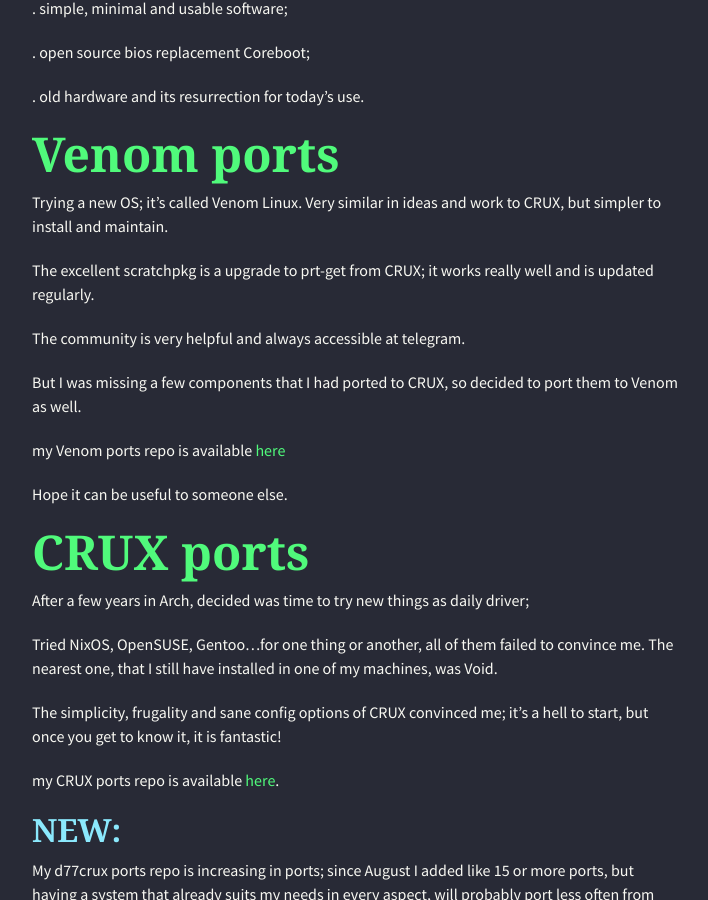
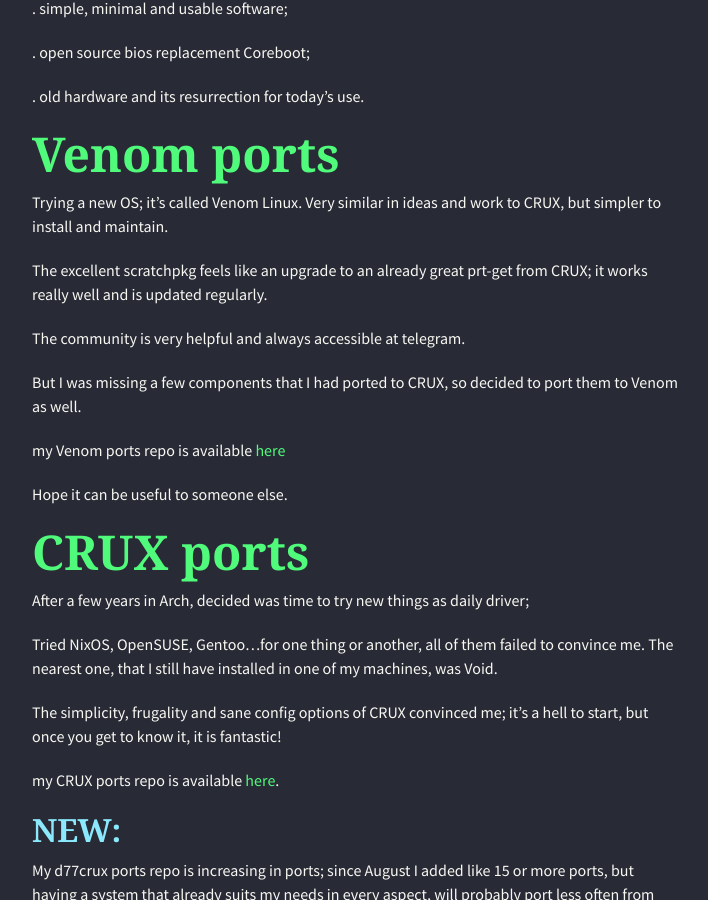
Before and after one commit to dani-77/dani-77.github.io, a Jekyll site: the page built from index.md, in a window 1280 px wide and 900 px high, scrolled down 341 px. Shown: the whole window, without its empty margins (283-991 px from the left). Built offline with Jekyll 4.4.1, drawn with Linux system fonts in a browser that asks for light colours; nearby versions of some CDN libraries.

Commit message:
Update index.md

```diff
--- a/index.md
+++ b/index.md
@@ -18,7 +18,7 @@ My name is Daniel, I'm a pharmacist and an open source enthusiast.
 
 Trying a new OS; it's called Venom Linux. Very similar in ideas and work to CRUX, but simpler to install and maintain.
 
-The excellent scratchpkg is a upgrade to prt-get from CRUX; it works really well and is updated regularly.
+The excellent scratchpkg feels like an upgrade to an already great prt-get from CRUX; it works really well and is updated regularly.
 
 The community is very helpful and always accessible at telegram.
 
```
